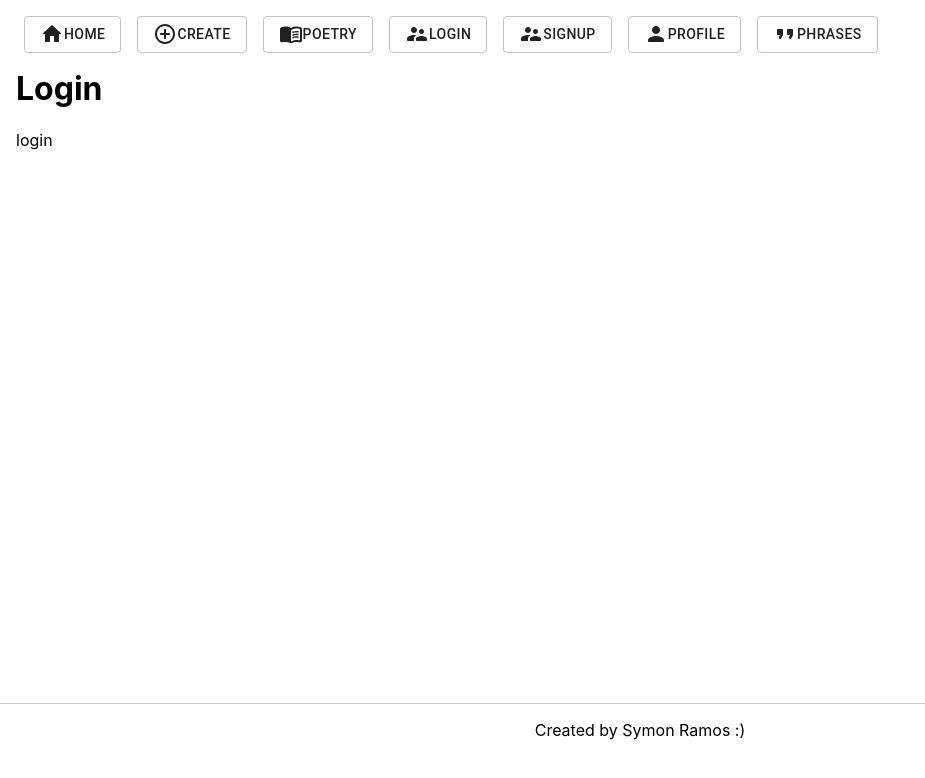
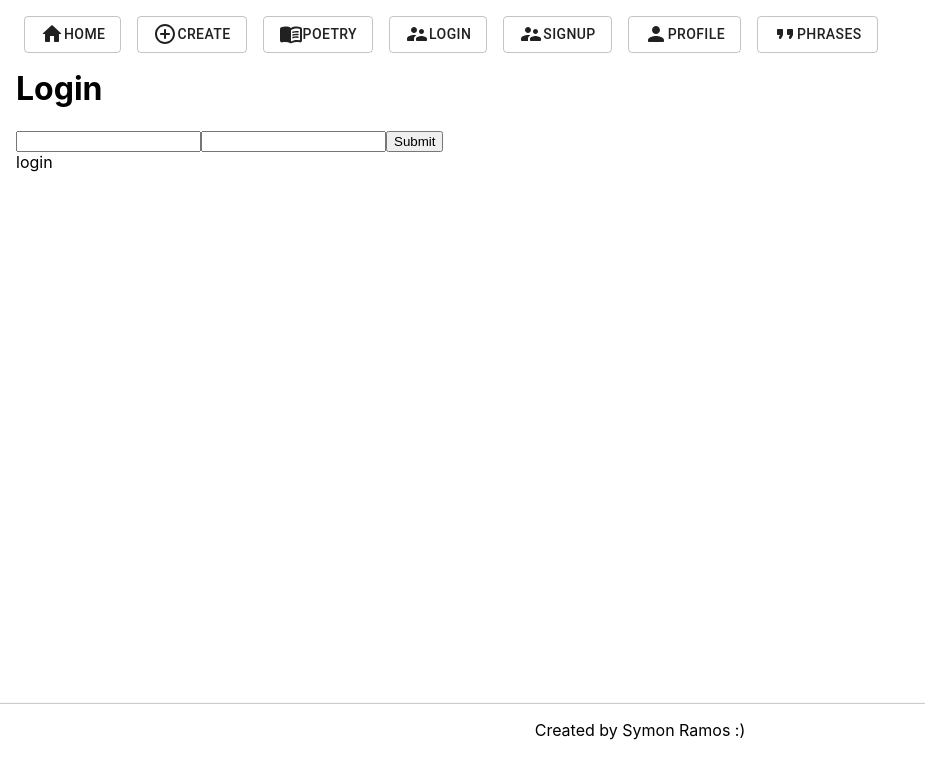
Before and after one commit to symonr9/blog-app, a React (Create React App) app: page /login in a window 1280 px wide. Shown: the top 778 px of the page, without its empty margins (0-925 px from the left). Built offline with nearby package versions, Linux system fonts and the light colour scheme.

Commit message:
implement intial react hook form

```diff
--- a/package.json
+++ b/package.json
@@ -12,6 +12,7 @@
     "react": "^16.13.1",
     "react-burger-menu": "^2.6.13",
     "react-dom": "^16.13.1",
+    "react-hook-form": "^5.1.3",
     "react-overdrive": "0.0.10",
     "react-redux": "^7.2.0",
     "react-router": "^5.1.2",
--- a/src/pages/Login.js
+++ b/src/pages/Login.js
@@ -1,5 +1,7 @@
 import React, { useState, useEffect } from "react";
+import { useForm } from "react-hook-form";
 
+import { getData, postData } from "../services/api";
 import { Paper, Grow, Grid } from "@material-ui/core";
 
 import { makeStyles } from "@material-ui/core/styles";
@@ -20,12 +22,42 @@ const Login = () => {
     window.matchMedia("(max-width: 768px)").addListener(handler);
   }, []);
 
+  const { handleSubmit, register, watch, errors } = useForm();
+
+  const onSubmit = data => {
+    console.log(data)
+  };
+
+  //fixme
+  console.log(watch('example'));
+
   const body = (
     <Grid container>
       <Grid item xs={12}>
         <h1>Login</h1>
       </Grid>
       <Grid item xs={12}>
+        <form onSubmit={handleSubmit(onSubmit)}>
+        <input
+        name="email"
+        ref={register({
+          required: 'Required',
+          pattern: {
+            value: /^[A-Z0-9._%+-]+@[A-Z0-9.-]+\.[A-Z]{2,4}$/i,
+            message: "invalid email address"
+          }
+        })}
+      />
+      {errors.email && errors.email.message}
+      <input
+        name="password"
+        ref={register({
+          required: 'Required'
+        })}
+      />
+      {errors.password && errors.password.message}
+      <button type="submit">Submit</button>
+        </form>
         login
       </Grid>
     </Grid>
```
Also changed, not shown: 1 other file (tests, documents, lock files or other folders).
